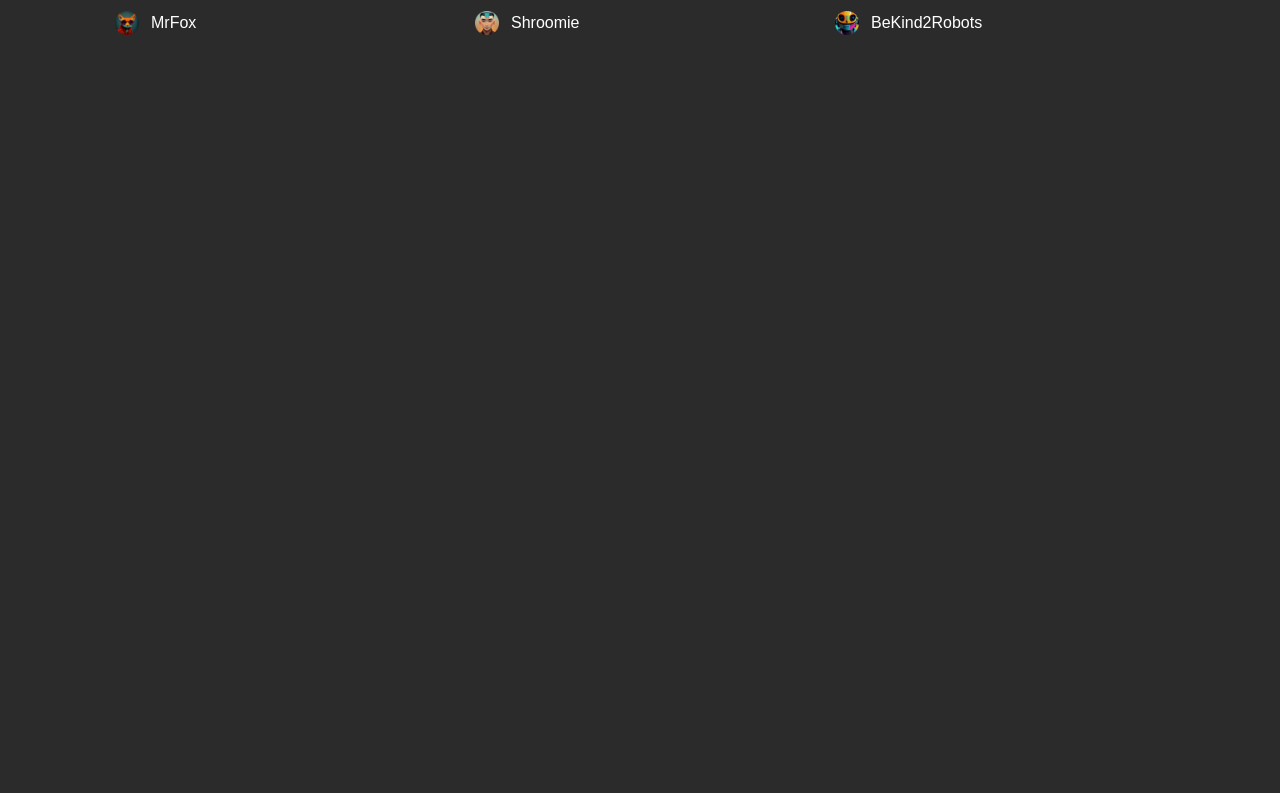
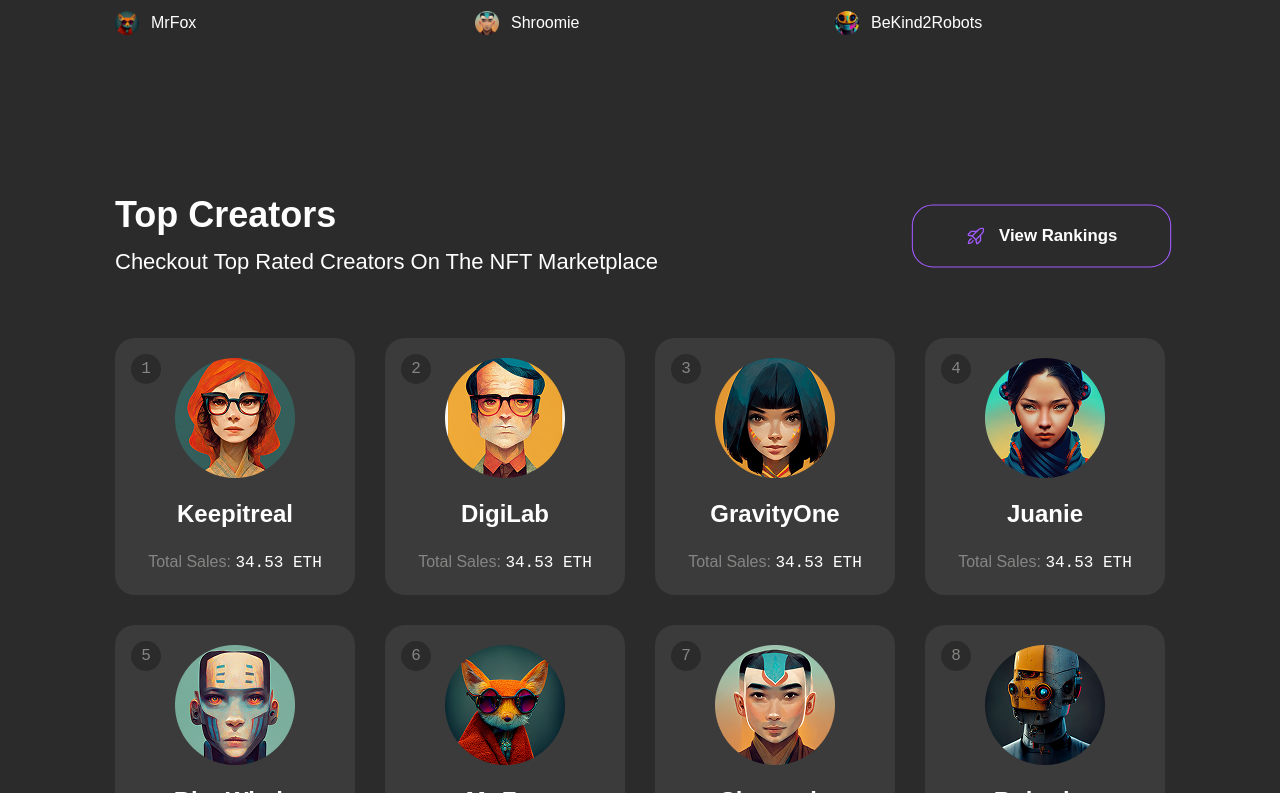
Before and after one commit to VyD1nk1902/NFT-Marketplace, a React (Vite) app: page / in a window 1280 px wide. Shown: the part 1547-2340 px from the top of the page. Before the commit the page ends 1662 px from the top, so only its background shows below. Built offline with nearby package versions, Linux system fonts and the light colour scheme.

Commit message:
Import Top Artist section

```diff
--- a/src/pages/Homepage.tsx
+++ b/src/pages/Homepage.tsx
@@ -1,5 +1,6 @@
 import Header from "@modules/Homepage/Header";
 import HeroSection from "@modules/Homepage/HeroSection";
+import TopArtists from "@modules/Homepage/TopArtists";
 import TrendingCollection from "@modules/Homepage/TrendingCollection";
 
 const Homepage = () => {
@@ -9,6 +10,7 @@ const Homepage = () => {
         <Header />
         <HeroSection />
         <TrendingCollection />
+        <TopArtists />
       </div>
     </>
   );
```
